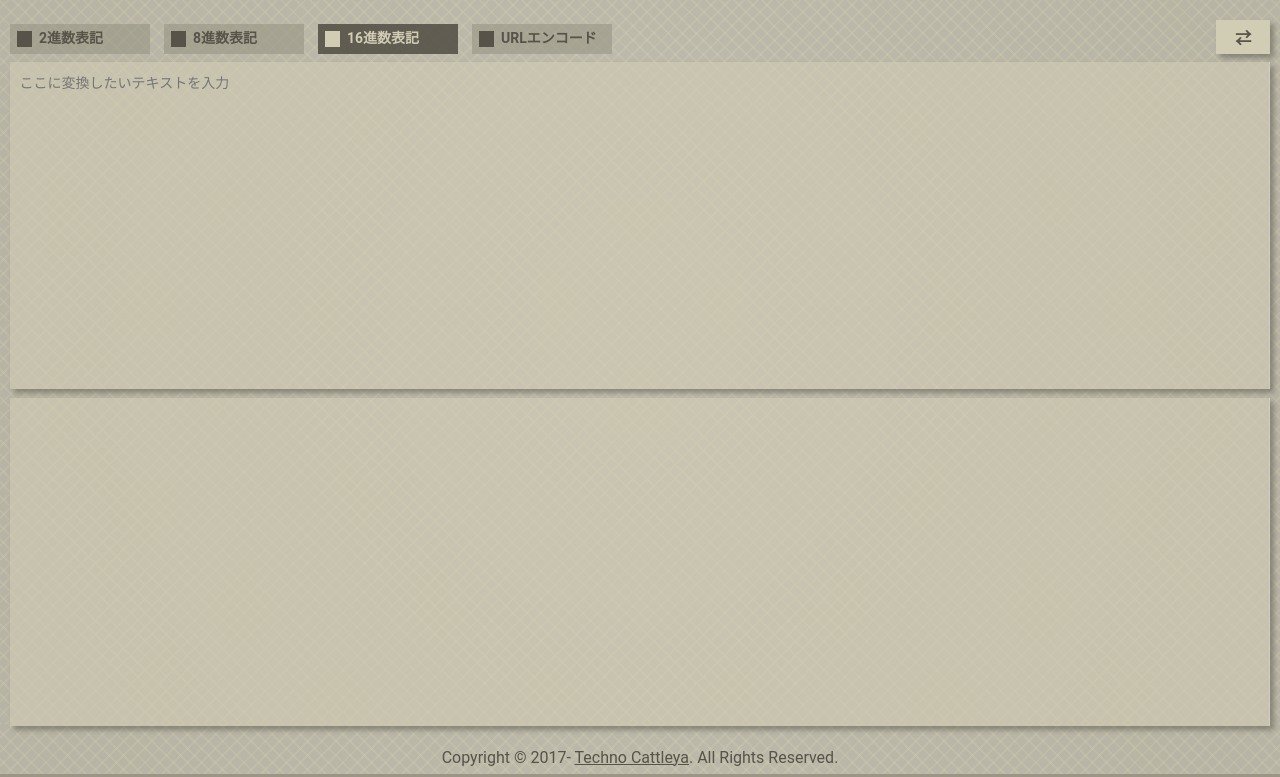
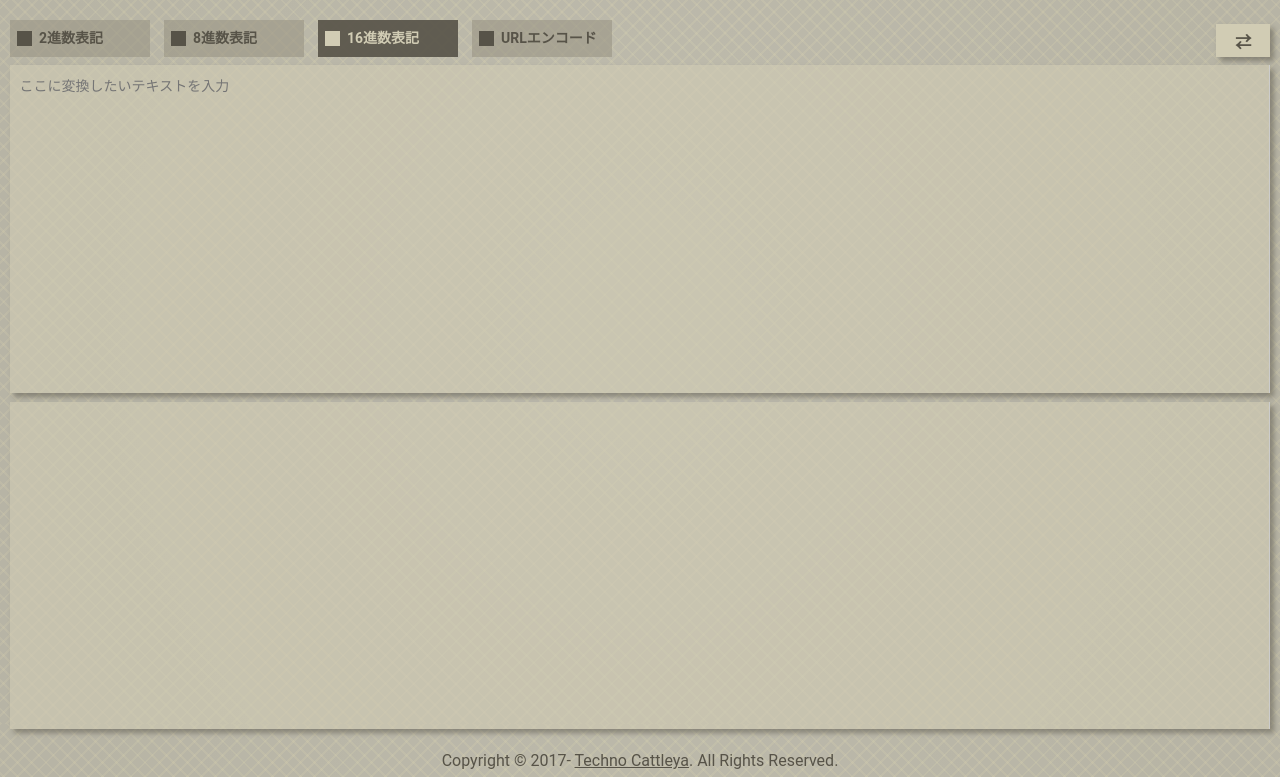
Before and after one commit to technocattleya/charset-editor, a website: page src/raw/index.html in a window 1280 px wide. Shown: the part 76-853 px from the top of the page. Drawn offline with nearby package versions, Linux system fonts and the light colour scheme; files that its build step writes are made by us from their sources.

Commit message:
Add transition to the style of radio

```diff
--- a/src/scss/style.scss
+++ b/src/scss/style.scss
@@ -75,7 +75,8 @@ className : blockName_elementName_modifierKey-modifierValue
     input[type=radio] {
         position: absolute;
         opacity: 0;
-        &+span {
+    }
+    span {
         display: flex;
         width: 10em;
         margin-right: 1em;
@@ -83,7 +84,12 @@ className : blockName_elementName_modifierKey-modifierValue
         color: $color-5;
         font-size: 14px;
         font-weight: bolder;
+        border-top: 4px double transparent;
+        border-bottom: 4px double transparent;
         background-color: rgba($color-4, .6);
+        background-size: 200% 100%;
+        background-image: linear-gradient(to right, transparent 50%, rgba($color-5, .9) 50%);
+        transition: background-position .1s ease, color .1s ease, background-color .2s ease;
         &::before {
             content: "";
             margin-right: .5em;
@@ -91,15 +97,29 @@ className : blockName_elementName_modifierKey-modifierValue
             height: 1.1em;
             background-color: $color-5;
         }
-        }
-        &+span:hover,
-        &:checked+span,
-        &:active+span {
+        &:hover {
             color: $color-1;
-            background-color: rgba($color-5, .9);
+            border-top: 4px double rgba($color-1, .9);
+            border-bottom: 4px double rgba($color-1, .9);
+            background-position: -100% 0%;
             &::before {
                 background-color: $color-1;
             }
+        }
+    }
+    input[type=radio]:checked+span,
+    input[type=radio]:active+span {
+        color: $color-1;
+        background-color: rgba($color-5, .9);
+        border-top: 4px double transparent;
+        border-bottom: 4px double transparent;
+        transition: background-position 0s, border 0s;
+        &::before {
+            background-color: $color-1;
+        }
+        &:hover {
+            /* keep checked style */
+            background-position: 0% 0%;
         }
     }
 }
```
Also changed, not shown: docs/css/style.css. Lines whose indentation alone changed are shown as unchanged.
